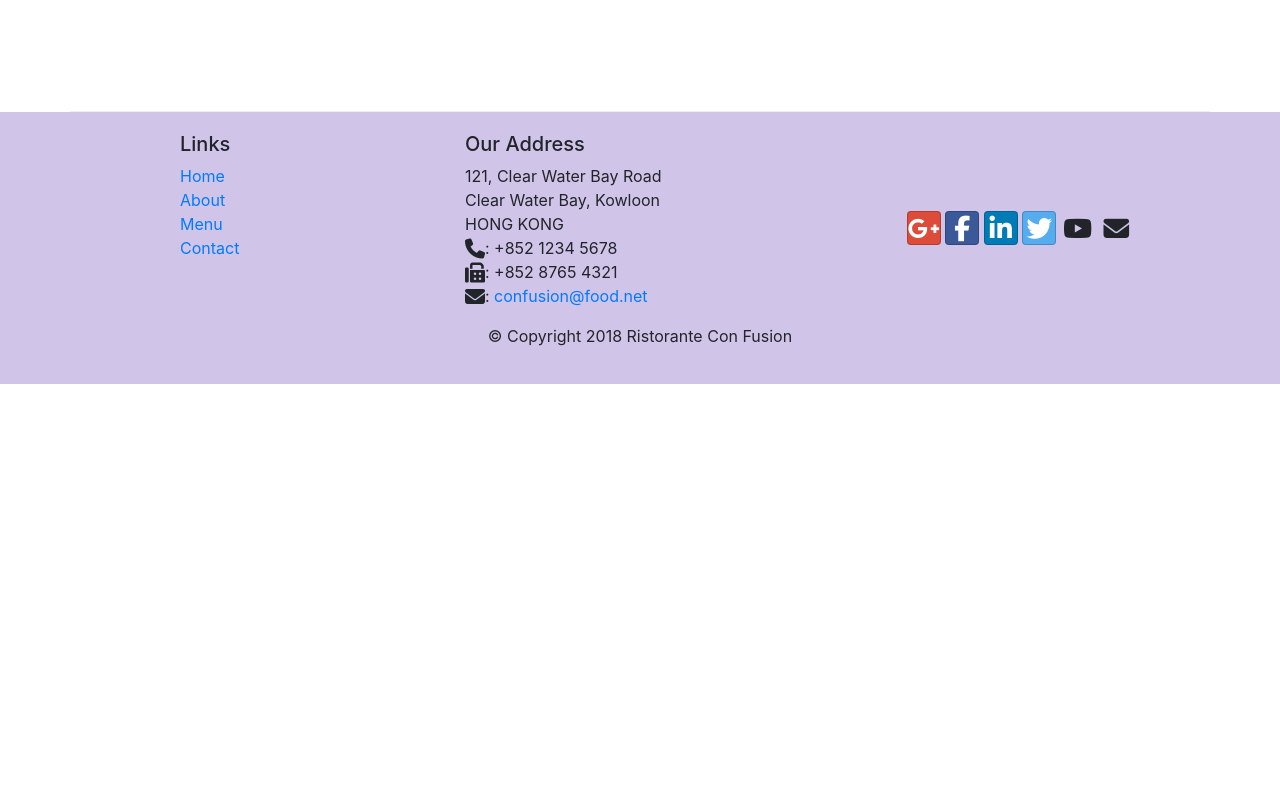
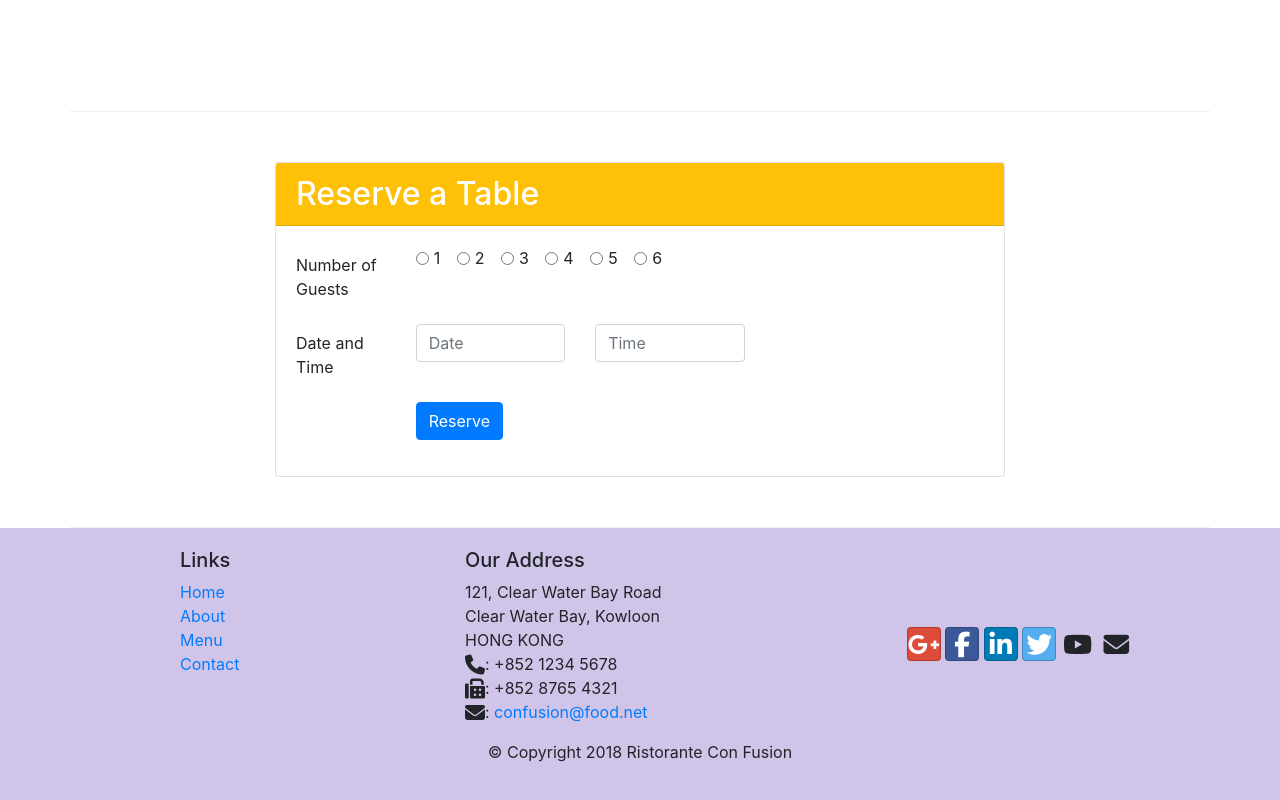
Before and after one commit to jeet142002/conFusion, a plain HTML site: page index.html in a window 1280 px wide. Shown: the part 1442-2242 px from the top of the page. Before the commit the page ends 1826 px from the top, so only its background shows below. Drawn offline with nearby package versions, Linux system fonts and the light colour scheme.

Commit message:
Assignment 2

```diff
--- a/index.html
+++ b/index.html
@@ -40,8 +40,11 @@
                     <h1>Ristorante con Fusion</h1>
                     <p>We take inspiration from the World's best cuisines, and create a unique fusion experience. Our lipsmacking creations will tickle your culinary senses!</p>
                 </div>
-                <div class="col-12 col-sm align-self-center">
+                <div class="col-12 col-sm-3 align-self-center">
                     <img src="img/logo.png" class="img-fluid">
+                </div>
+                <div class="col-12 col-sm-3 align-self-center">
+                    <a href="#Form"><button type="button" class="btn btn-warning btn-sm btn-block"><b>Reserve Table</b></button></a>
                 </div>
             </div>
         </div>
@@ -69,8 +72,13 @@
                 <h3>This Month's Promotions</h3>
             </div>
             <div class="col col-sm col-md">
-                <h2>Weekend Grand Buffet</h2>
-                <p>Featuring mouthwatering combinations with a choice of five different salads, six enticing appetizers, six main entrees and five choicest desserts. Free flowing bubbly and soft drinks. All for just $19.99 per person </p>
+                <div class="media">
+                    <div class="media-body">
+                        <h2 class="mt-0">Weekend Grand Buffet<span class="badge badge-danger">HOT</span></h2>
+                        <p>Featuring mouthwatering combinations with a choice of five different salads, six enticing appetizers, six main entrees and five choicest desserts. Free flowing bubbly and soft drinks. All for just $19.99 per person </p>
+                    </div>
+                    <img class="d flex ml-3 img-thumbnail align-self-center" src="img/buffet.png" alt="buffet">
+                </div>
             </div>
         </div>
 
@@ -89,6 +97,61 @@
                 </div>
             </div>
         </div>
+        <div class="row row-content align-items-center" id="Form">
+            <div class="col-12 col-sm-8 offset-md-2">
+                <div class="card">
+                    <h2 class="card-header bg-warning text-white ">Reserve a Table</h2>
+                    <div class="card-body">
+                        <form>
+                            <div class="form-group row">
+                                <label for="NoOfGuests" class="col-md-2 col-form-label">Number of Guests</label>
+                                <div class="col-md-6">
+                                    <div class="form-check form-check-inline">
+                                        <input class="form-check-input" type="radio" name="inlineRadioOptions" id="inlineRadio1" value="option1">
+                                        <label class="form-check-label" for="inlineRadio1">1</label>
+                                      </div>
+                                      <div class="form-check form-check-inline">
+                                        <input class="form-check-input" type="radio" name="inlineRadioOptions" id="inlineRadio2" value="option2">
+                                        <label class="form-check-label" for="inlineRadio2">2</label>
+                                      </div>
+                                      <div class="form-check form-check-inline">
+                                        <input class="form-check-input" type="radio" name="inlineRadioOptions" id="inlineRadio3" value="option3">
+                                        <label class="form-check-label" for="inlineRadio3">3</label>
+                                      </div>
+                                      <div class="form-check form-check-inline">
+                                        <input class="form-check-input" type="radio" name="inlineRadioOptions" id="inlineRadio4" value="option4">
+                                        <label class="form-check-label" for="inlineRadio4">4</label>
+                                      </div>
+                                      <div class="form-check form-check-inline">
+                                        <input class="form-check-input" type="radio" name="inlineRadioOptions" id="inlineRadio5" value="option5">
+                                        <label class="form-check-label" for="inlineRadio5">5</label>
+                                      </div>
+                                      <div class="form-check form-check-inline">
+                                        <input class="form-check-input" type="radio" name="inlineRadioOptions" id="inlineRadio6" value="option6">
+                                        <label class="form-check-label" for="inlineRadio6">6</label>
+                                      </div>
+                                </div>
+                            </div>
+                            <div class="form-group row">
+                                <label for="Date-Time" class="col-md-2 col-form-label">Date and Time</label>
+                                <div class="col-md-3">
+                                    <input type="text" class="form-control" placeholder="Date">
+                                  </div>
+                                  <div class="col-md-3">
+                                    <input type="text" class="form-control" placeholder="Time">
+                                  </div>
+                            </div>
+                            <div class="form-group row">
+                                <div class="offset-2 col col-md-2">
+                                <button type="submit" class="btn btn-primary">Reserve</button>
+                                </div>
+                            </div>
+                        </form>
+                    </div>
+                </div>
+            </div>
+        </div>
+
     </div>
 
     <footer class="footer">
```
